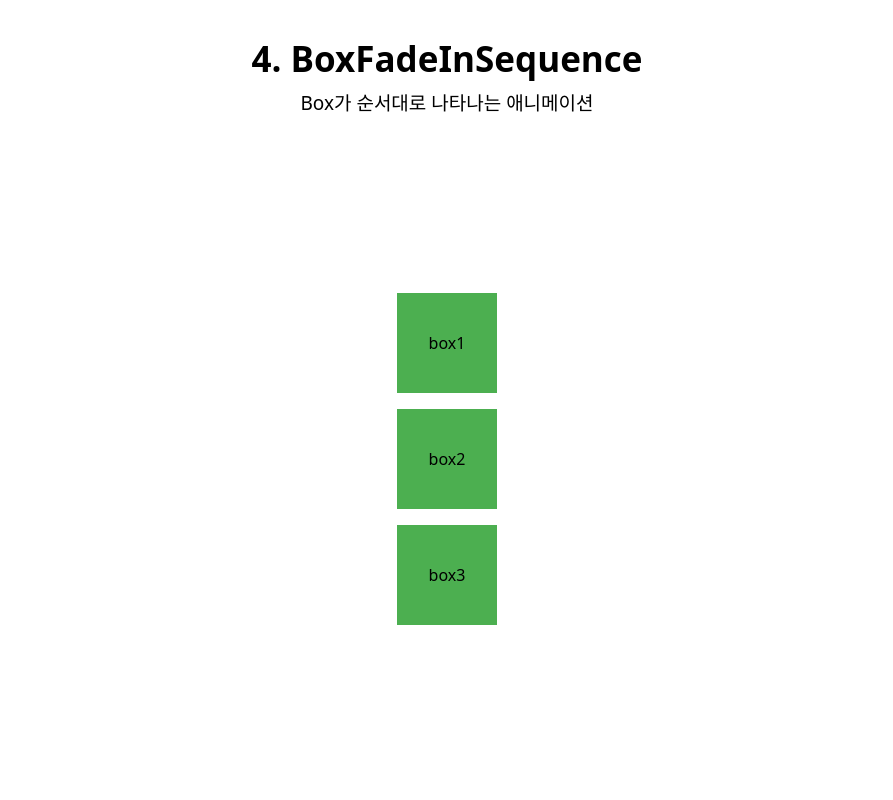
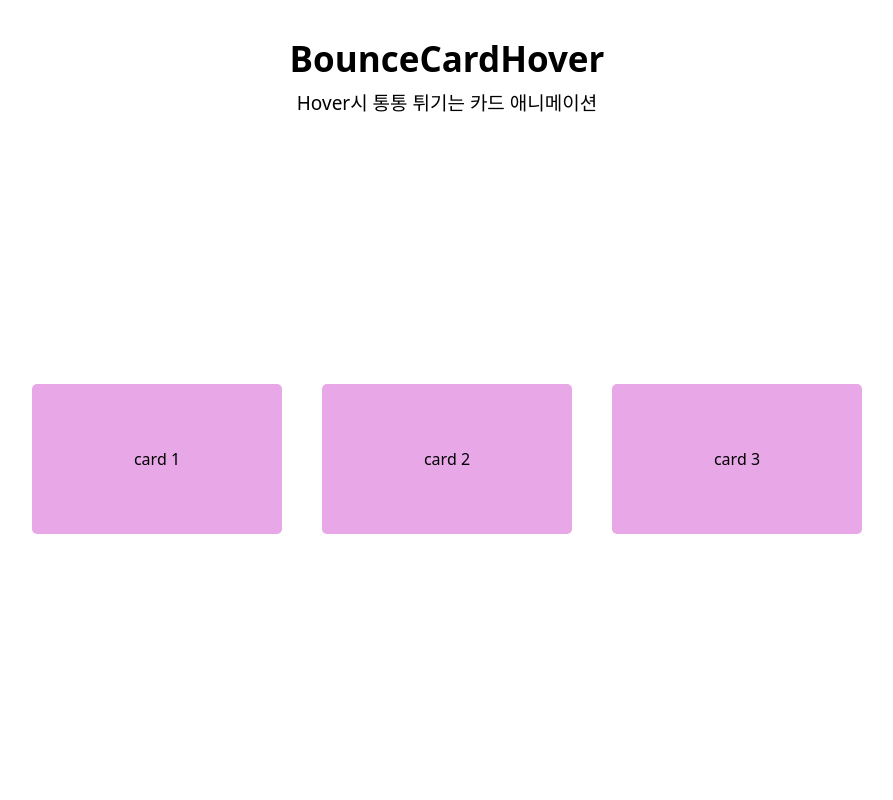
Before and after one commit to beurmuz/InteractiveWeb, a React (Vite) app: page / in a window 1280 px wide. Shown: the top 800 px of the page, without its empty margins (193-1086 px from the left). Built offline with nearby package versions, Linux system fonts and the light colour scheme.

Commit message:
#1 [dev] BounceCardHover 개발

```diff
--- a/src/App.tsx
+++ b/src/App.tsx
@@ -1,3 +1,4 @@
+import BounceCardHover from "./components/BounceCardHover/BounceCardHover";
 import BoxFadeInSequence from "./components/BoxFadeInSequence/BoxFadeInSequence";
 import RotateBox from "./components/RotateBox/RotateBox";
 import RotateBoxMouseover from "./components/RotateBoxMouseover/RotateBoxMouseover";
@@ -7,6 +8,10 @@ import FullScreenLayout from "./Layout/FullScreenLayout";
 function App() {
   return (
     <>
+      <FullScreenLayout>
+        <BounceCardHover />
+      </FullScreenLayout>
+
       <FullScreenLayout>
         <BoxFadeInSequence />
       </FullScreenLayout>
--- /dev/null
+++ b/src/components/BounceCardHover/BounceCardHover.module.css
@@ -0,0 +1,18 @@
+.cardList {
+  display: flex;
+  flex-direction: row;
+
+  gap: 40px;
+  margin: auto;
+}
+
+.card {
+  width: 250px;
+  height: 150px;
+  background-color: rgb(232, 168, 232);
+  border-radius: 5px;
+
+  display: flex;
+  justify-content: center;
+  align-items: center;
+}
--- /dev/null
+++ b/src/components/BounceCardHover/BounceCardHover.tsx
@@ -0,0 +1,76 @@
+import { useEffect, useRef } from "react";
+import ProjectHeader from "../ProjectHeader";
+import styles from "./BounceCardHover.module.css";
+import gsap from "gsap";
+
+const BounceCardHover = () => {
+  const cardListRef = useRef<HTMLDivElement>(null);
+
+  const handleMouseEnter = (e: React.MouseEvent) => {
+    const target = e.currentTarget;
+    gsap.to(target, {
+      scale: 1.1,
+      duration: 1,
+      ease: "bounce.out",
+    });
+  };
+
+  const handleMouseLeave = (e: React.MouseEvent) => {
+    const target = e.currentTarget;
+    gsap.to(target, {
+      scale: 1,
+      ease: "power1.out",
+    });
+  };
+
+  useEffect(() => {
+    if (!cardListRef.current) return;
+
+    const cards = cardListRef.current.querySelectorAll(`.${styles.card}`);
+
+    gsap.to(
+      cards,
+      // 끝 상태
+      {
+        opacity: 1,
+        duration: 2, // ✅ 더 부드럽고 느리게
+        stagger: 0.5, // ✅ 하나씩 간격을 두고
+        ease: "power2.out",
+      }
+    );
+  }, []);
+
+  return (
+    <>
+      <ProjectHeader
+        name={"BounceCardHover"}
+        description="Hover시 통통 튀기는 카드 애니메이션"
+      />
+      <div ref={cardListRef} className={styles.cardList}>
+        <div
+          className={styles.card}
+          onMouseEnter={(e: React.MouseEvent) => handleMouseEnter(e)}
+          onMouseLeave={(e: React.MouseEvent) => handleMouseLeave(e)}
+        >
+          card 1
+        </div>
+        <div
+          className={styles.card}
+          onMouseEnter={(e: React.MouseEvent) => handleMouseEnter(e)}
+          onMouseLeave={(e: React.MouseEvent) => handleMouseLeave(e)}
+        >
+          card 2
+        </div>
+        <div
+          className={styles.card}
+          onMouseEnter={(e: React.MouseEvent) => handleMouseEnter(e)}
+          onMouseLeave={(e: React.MouseEvent) => handleMouseLeave(e)}
+        >
+          card 3
+        </div>
+      </div>
+    </>
+  );
+};
+
+export default BounceCardHover;
```
